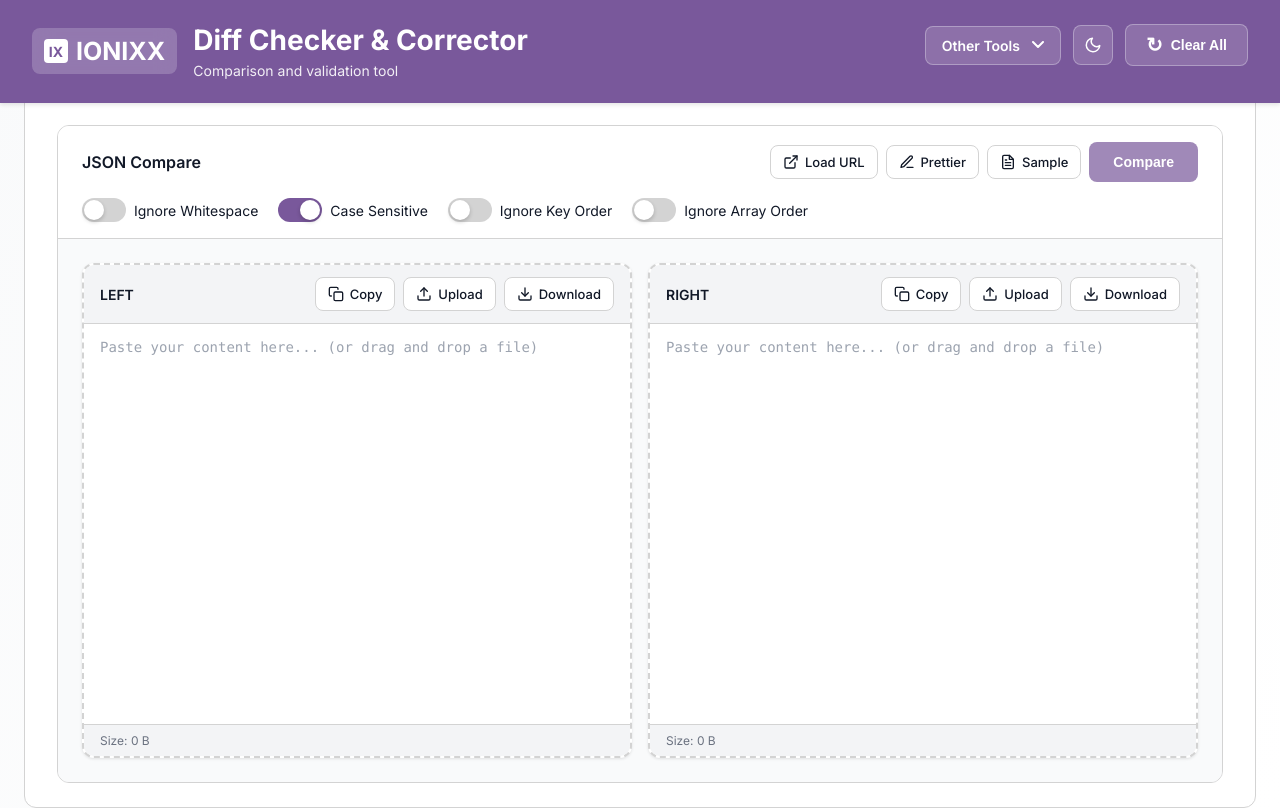
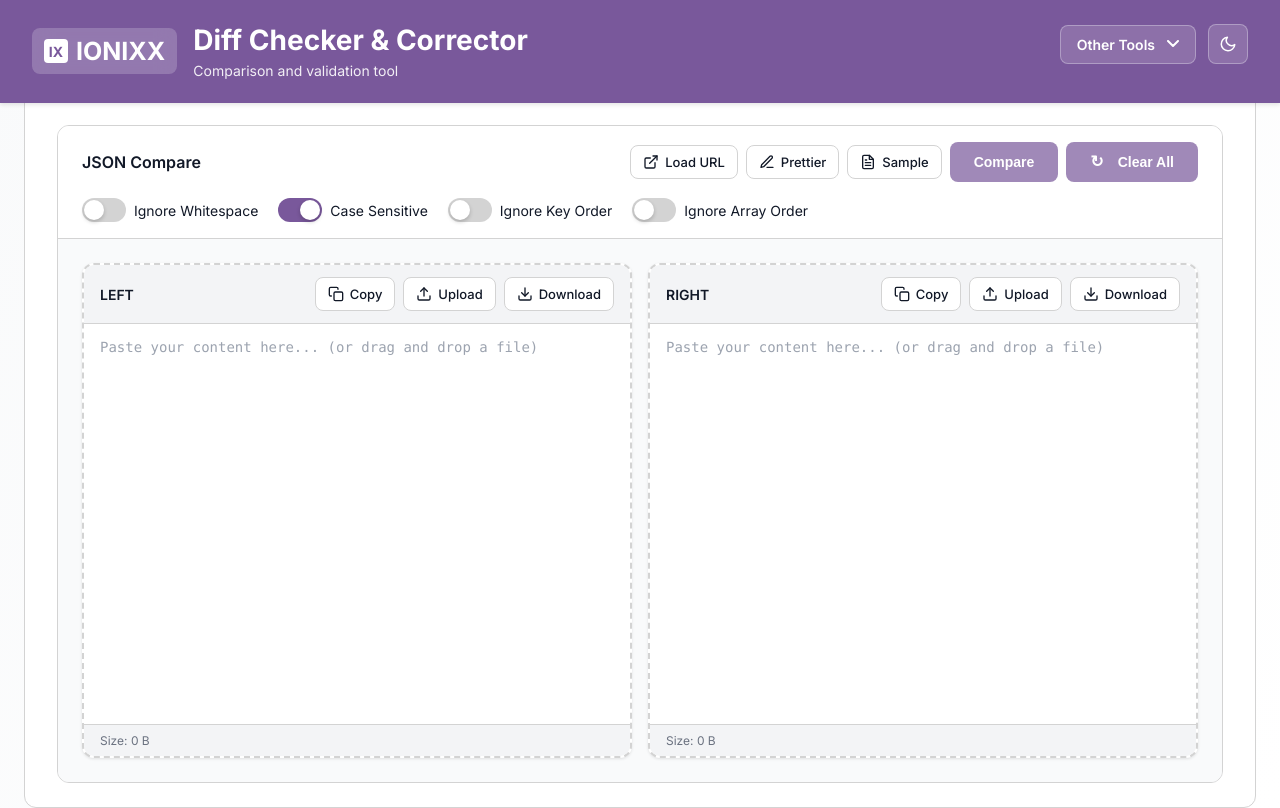
Before and after one commit to KalaiPriya09/Diff-Checker-Corrector, a Next.js app: page / in a window 1280 px wide. Built offline with nearby package versions, Linux system fonts and the light colour scheme.

Commit message:
fixed the UI issue.

```diff
--- a/src/components/Header/Header.styles.ts
+++ b/src/components/Header/Header.styles.ts
@@ -155,8 +155,7 @@ export const HeaderRight = styled.div`
 
   @media (max-width: 480px) {
     gap: 6px;
-    align-items: flex-start;
-    justify-content: space-between;
+    align-items: flex-end;
   }
 `;
 
--- a/src/components/Header/Header.tsx
+++ b/src/components/Header/Header.tsx
@@ -1,6 +1,5 @@
-import React, { useCallback } from 'react';
+import React from 'react';
 import { ThemeToggle } from '../ThemeToggle';
-import { Button } from '../button';
 import { OtherTools } from '../OtherTools';
 import type { ThemeMode, componentType } from '../../types/common';
 import {
@@ -13,11 +12,9 @@ import {
   MainTitle,
   Subtitle,
   HeaderRight,
-  ClearIcon,
 } from './Header.styles';
 
 interface HeaderProps {
-  onClearAll?: () => void;
   themeMode?: ThemeMode;
   onThemeToggle?: () => void;
   activeView?: componentType;
@@ -25,15 +22,10 @@ interface HeaderProps {
 }
 
 export const Header: React.FC<HeaderProps> = ({
-  onClearAll,
   themeMode = 'light',
   onThemeToggle,
   onFormatChange
 }) => {
-  const handleClearAll = useCallback(() => {
-    // It will clear both inputs and session storage for the current format
-    onClearAll?.();
-  }, [onClearAll]);
 
   return (
     <>
@@ -49,12 +41,8 @@ export const Header: React.FC<HeaderProps> = ({
           </TitleSection>
         </HeaderLeft>
         <HeaderRight>
-          <OtherTools onFormatChange={onFormatChange} />
+            <OtherTools onFormatChange={onFormatChange} />
           {onThemeToggle && <ThemeToggle mode={themeMode} onToggle={onThemeToggle} />}
-          <Button onClick={handleClearAll} variant="secondary">
-            <ClearIcon>↻</ClearIcon>
-            <span>Clear All</span>
-          </Button>
         </HeaderRight>
       </HeaderContainer>
     </>
--- a/src/components/diff-checker/DiffChecker.styles.ts
+++ b/src/components/diff-checker/DiffChecker.styles.ts
@@ -35,7 +35,7 @@ export const ToggleLabel = styled.label`
   }
 
   @media (max-width: 480px) {
-    font-size: 12px;
+    font-size: 10px;
   }
 `;
 
@@ -272,6 +272,22 @@ export const ActionButton = styled.button`
     svg {
       width: 14px;
       height: 14px;
+    }
+  }
+
+  @media (max-width: 480px) {
+    padding: 8px;
+    gap: 0;
+    min-width: 40px;
+    justify-content: center;
+
+    span {
+      display: none;
+    }
+
+    svg {
+      width: 18px;
+      height: 18px;
     }
   }
 `;
@@ -1013,3 +1029,12 @@ export const StatusText = styled.span<{ type: 'error' | 'success' }>`
       ? props.theme.colors.error
       : props.theme.colors.diffAddedText};
 `;
+
+export const ClearIcon = styled.span`
+  font-size: 16px;
+  line-height: 1;
+  display: inline-flex;
+  align-items: center;
+  justify-content: center;
+  margin-right: 6px;
+`;
--- a/src/components/diff-checker/DiffChecker.tsx
+++ b/src/components/diff-checker/DiffChecker.tsx
@@ -39,6 +39,7 @@ import {
   ToggleLabel,
   ToggleSwitch,
   DragOverlay,
+  ClearIcon
 } from './DiffChecker.styles';
 import { useDiffChecker } from '../../hooks/useDiffChecker';
 import { DiffLine as DiffLineType } from '../../utils/diffChecker';
@@ -196,6 +197,20 @@ const DiffChecker: React.FC<DiffCheckerProps> = ({ activeFormat, onClearRequeste
   const handleCompare = useCallback(async () => {
     await compare();
   }, [compare]);
+
+  const handleClearAll = useCallback(() => {
+    // Clear inputs
+    clear();
+    // Clear session storage for current format
+    clearSessionStorage();
+  }, [clear, clearSessionStorage]);
+
+  // Check if both inputs are empty to disable Clear All button
+  const isClearDisabled = useMemo(() => {
+    const leftEmpty = !leftInput || leftInput.trim().length === 0;
+    const rightEmpty = !rightInput || rightInput.trim().length === 0;
+    return leftEmpty && rightEmpty;
+  }, [leftInput, rightInput]);
 
   // File input refs for upload functionality
   const leftFileInputRef = React.useRef<HTMLInputElement>(null);
@@ -659,7 +674,7 @@ Created: ${new Date().toLocaleString()}`;
   // Get sample URL based on format
   const getSampleUrl = useCallback(() => {
     if (format === 'json') {
-      return 'https://gist.githubusercontent.com/cbmgit/852c2e549f35e1a73e9410259d8b87e5/raw/852c2e549f35e1a73e9410259d8b87e5.json';
+      return 'https://gist.githubusercontent.com/cbmgit/852c2702d4342e7811c95f8ffc2f017f/raw/InsuranceCompanies.json';
     } else if (format === 'xml') {
       return 'https://gist.githubusercontent.com/cbmgit/852c2e549f35e1a73e9410259d8b87e5/raw/852c2e549f35e1a73e9410259d8b87e5.xml';
     }
@@ -796,6 +811,14 @@ Created: ${new Date().toLocaleString()}`;
                 >
                   {isValidationMode ? 'Validate' : 'Compare'}
                 </Button>
+                <Button
+                  onClick={handleClearAll}
+                  variant="primary"
+                  disabled={isClearDisabled}
+                >
+                  <ClearIcon>↻</ClearIcon>
+                  <span>Clear All</span>
+                </Button>
               </CommonButtons>
             </OptionsHeader>
             <OptionsContent>
@@ -912,6 +935,14 @@ Created: ${new Date().toLocaleString()}`;
                 >
                   Validate
                 </Button>
+                <Button
+                  onClick={handleClearAll}
+                  variant="secondary"
+                  disabled={isClearDisabled}
+                >
+                  <ClearIcon>↻</ClearIcon>
+                  <span>Clear All</span>
+                </Button>
               </CommonButtons>
             </OptionsHeader>
           </OptionsSection>
@@ -945,7 +976,7 @@ Created: ${new Date().toLocaleString()}`;
                 </DragOverlay>
               )}
               <PanelHeader>
-                <span>LEFT</span>
+                <span>{isValidationMode ? 'Input Content' : 'LEFT'}</span>
                 <PanelActions>
                   <ActionButton onClick={() => handleCopy('left')} title="Copy content to clipboard">
                     <svg viewBox="0 0 24 24" fill="none" stroke="currentColor" strokeWidth="2" strokeLinecap="round" strokeLinejoin="round">
--- a/src/pages/index.tsx
+++ b/src/pages/index.tsx
@@ -149,7 +149,6 @@ export default function Home() {
           {/* Global Header with Theme Toggle */}
 
           <Header
-            onClearAll={handleClearAll}
             themeMode={themeMode}
             onThemeToggle={toggleTheme}
             activeView={activeView}
```
